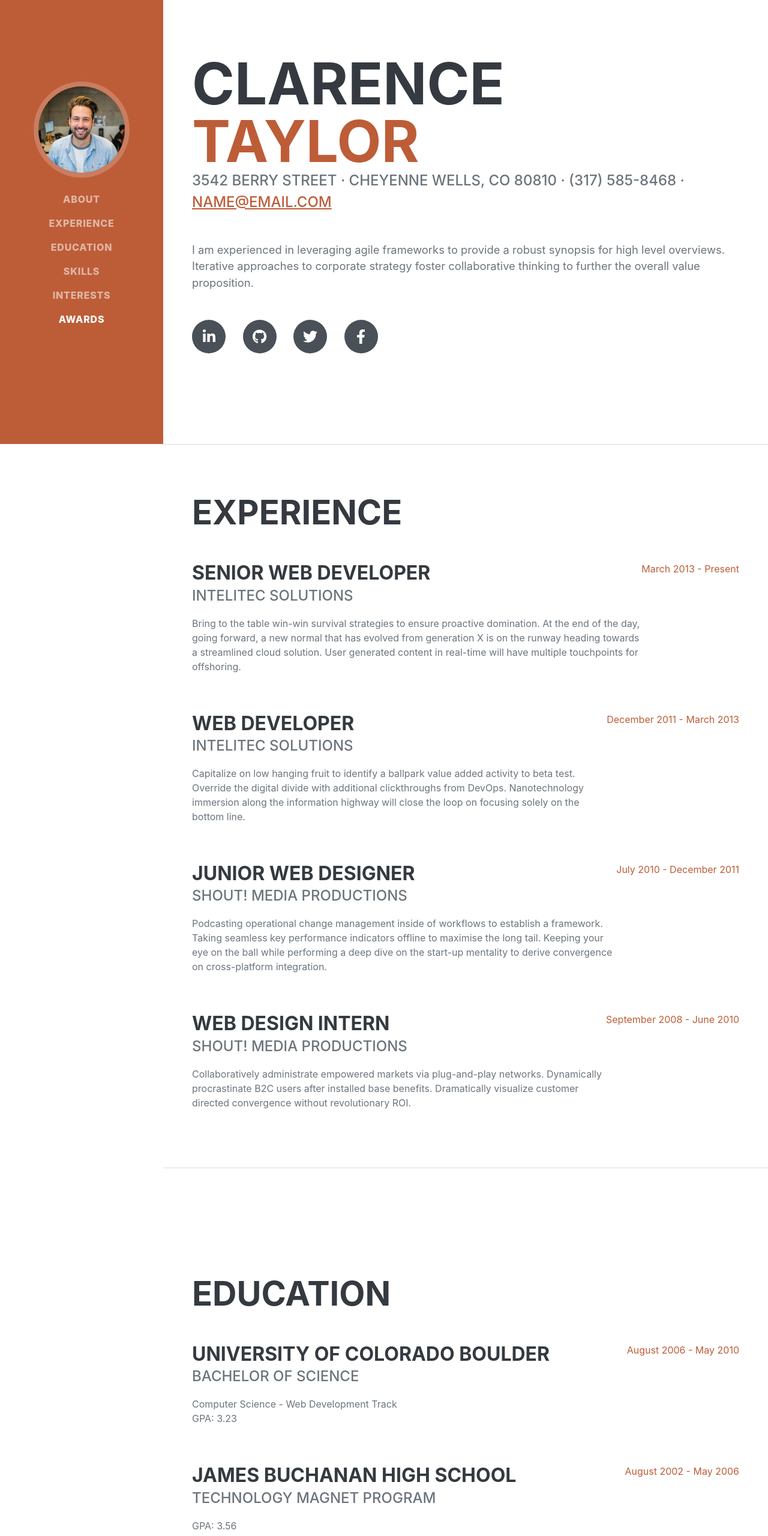
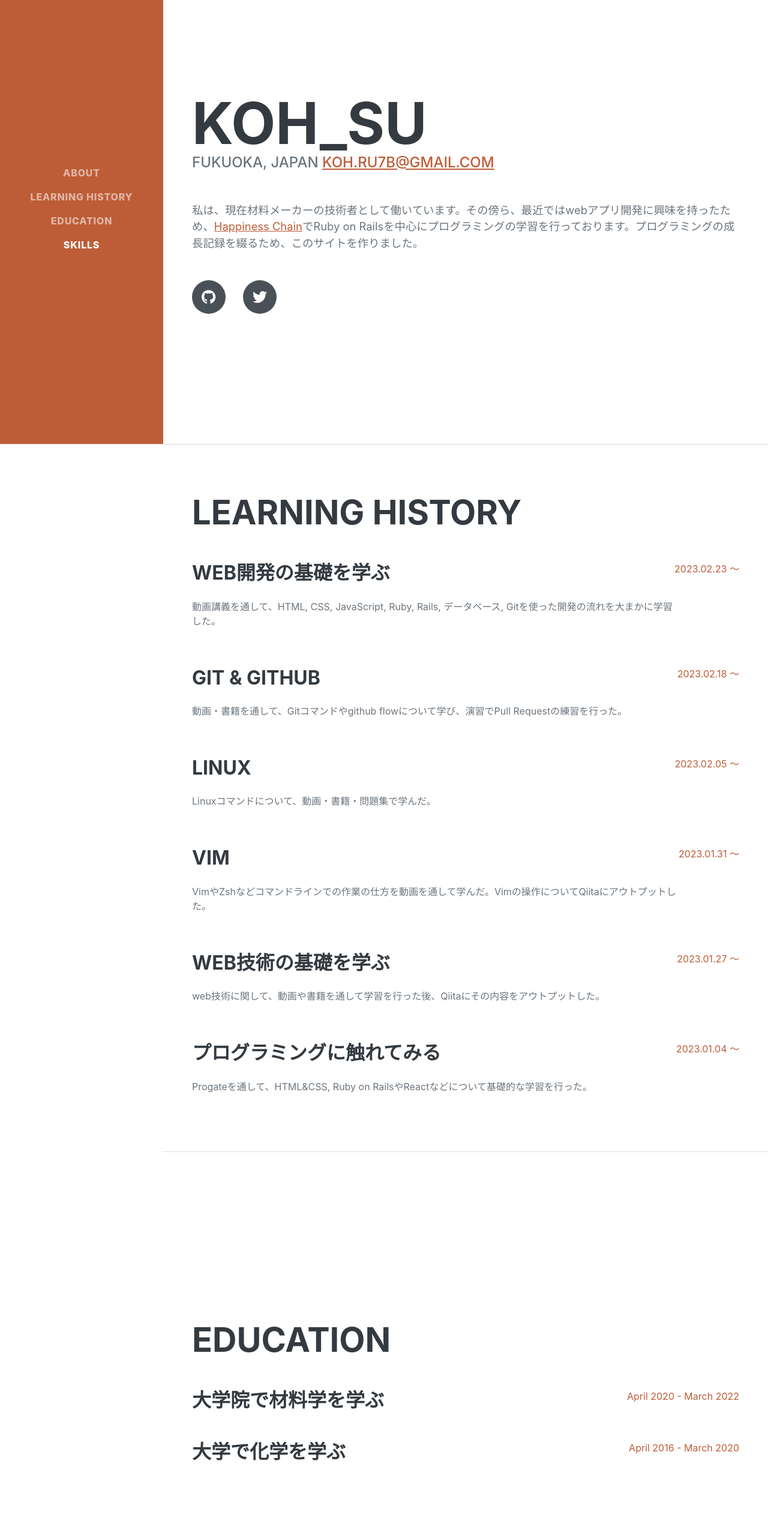
Before and after one commit to kohruru/resume, a plain HTML site: page index.html in a window 1280 px wide. Shown: the part 60-2620 px from the top of the page at 60% size. Drawn offline with nearby package versions, Linux system fonts and the light colour scheme; a web font is replaced by a local one.

Commit message:
名前や写真、文章の差し替え

```diff
--- a/index.html
+++ b/index.html
@@ -1,5 +1,5 @@
 <!DOCTYPE html>
-<html lang="en">
+<html lang="ja">
     <head>
         <meta charset="utf-8" />
         <meta name="viewport" content="width=device-width, initial-scale=1, shrink-to-fit=no" />
@@ -19,18 +19,16 @@
         <!-- Navigation-->
         <nav class="navbar navbar-expand-lg navbar-dark bg-primary fixed-top" id="sideNav">
             <a class="navbar-brand js-scroll-trigger" href="#page-top">
-                <span class="d-block d-lg-none">Clarence Taylor</span>
-                <span class="d-none d-lg-block"><img class="img-fluid img-profile rounded-circle mx-auto mb-2" src="assets/img/profile.jpg" alt="..." /></span>
+                <span class="d-block d-lg-none">koh_su</span>
+                <!-- <span class="d-none d-lg-block"><img class="img-fluid img-profile rounded-circle mx-auto mb-2" src="assets/img/profile.jpg" alt="..." /></span> -->
             </a>
             <button class="navbar-toggler" type="button" data-bs-toggle="collapse" data-bs-target="#navbarResponsive" aria-controls="navbarResponsive" aria-expanded="false" aria-label="Toggle navigation"><span class="navbar-toggler-icon"></span></button>
             <div class="collapse navbar-collapse" id="navbarResponsive">
                 <ul class="navbar-nav">
                     <li class="nav-item"><a class="nav-link js-scroll-trigger" href="#about">About</a></li>
-                    <li class="nav-item"><a class="nav-link js-scroll-trigger" href="#experience">Experience</a></li>
+                    <li class="nav-item"><a class="nav-link js-scroll-trigger" href="#experience">learning history</a></li>
                     <li class="nav-item"><a class="nav-link js-scroll-trigger" href="#education">Education</a></li>
                     <li class="nav-item"><a class="nav-link js-scroll-trigger" href="#skills">Skills</a></li>
-                    <li class="nav-item"><a class="nav-link js-scroll-trigger" href="#interests">Interests</a></li>
-                    <li class="nav-item"><a class="nav-link js-scroll-trigger" href="#awards">Awards</a></li>
                 </ul>
             </div>
         </nav>
@@ -40,58 +38,65 @@
             <section class="resume-section" id="about">
                 <div class="resume-section-content">
                     <h1 class="mb-0">
-                        Clarence
-                        <span class="text-primary">Taylor</span>
+                      koh_su
                     </h1>
                     <div class="subheading mb-5">
-                        3542 Berry Street · Cheyenne Wells, CO 80810 · (317) 585-8468 ·
-                        <a href="mailto:name@email.com">name@email.com</a>
+                        Fukuoka, Japan
+                        <a href="mailto:name@email.com">koh.ru7b@gmail.com</a>
                     </div>
-                    <p class="lead mb-5">I am experienced in leveraging agile frameworks to provide a robust synopsis for high level overviews. Iterative approaches to corporate strategy foster collaborative thinking to further the overall value proposition.</p>
+                    <p class="lead mb-5">私は、現在材料メーカーの技術者として働いています。その傍ら、最近ではwebアプリ開発に興味を持ったため、<a href="https://happiness-chain.com/">Happiness Chain</a>でRuby on Railsを中心にプログラミングの学習を行っております。プログラミングの成長記録を綴るため、このサイトを作りました。</p>
                     <div class="social-icons">
-                        <a class="social-icon" href="#!"><i class="fab fa-linkedin-in"></i></a>
-                        <a class="social-icon" href="#!"><i class="fab fa-github"></i></a>
-                        <a class="social-icon" href="#!"><i class="fab fa-twitter"></i></a>
-                        <a class="social-icon" href="#!"><i class="fab fa-facebook-f"></i></a>
+                        <a class="social-icon" href="https://github.com/kohruru"><i class="fab fa-github"></i></a>
+                        <a class="social-icon" href="https://twitter.com/kohruru"><i class="fab fa-twitter"></i></a>
                     </div>
                 </div>
             </section>
             <hr class="m-0" />
-            <!-- Experience-->
+            <!-- learning history-->
             <section class="resume-section" id="experience">
                 <div class="resume-section-content">
-                    <h2 class="mb-5">Experience</h2>
+                    <h2 class="mb-5">learning history</h2>
                     <div class="d-flex flex-column flex-md-row justify-content-between mb-5">
                         <div class="flex-grow-1">
-                            <h3 class="mb-0">Senior Web Developer</h3>
-                            <div class="subheading mb-3">Intelitec Solutions</div>
-                            <p>Bring to the table win-win survival strategies to ensure proactive domination. At the end of the day, going forward, a new normal that has evolved from generation X is on the runway heading towards a streamlined cloud solution. User generated content in real-time will have multiple touchpoints for offshoring.</p>
+                            <h3 class="mb-0">Web開発の基礎を学ぶ</h3><br>
+                            <p>動画講義を通して、HTML, CSS, JavaScript, Ruby, Rails, データベース, Gitを使った開発の流れを大まかに学習した。</p>
                         </div>
-                        <div class="flex-shrink-0"><span class="text-primary">March 2013 - Present</span></div>
+                        <div class="flex-shrink-0"><span class="text-primary">2023.02.23 〜</span></div>
                     </div>
                     <div class="d-flex flex-column flex-md-row justify-content-between mb-5">
                         <div class="flex-grow-1">
-                            <h3 class="mb-0">Web Developer</h3>
-                            <div class="subheading mb-3">Intelitec Solutions</div>
-                            <p>Capitalize on low hanging fruit to identify a ballpark value added activity to beta test. Override the digital divide with additional clickthroughs from DevOps. Nanotechnology immersion along the information highway will close the loop on focusing solely on the bottom line.</p>
+                            <h3 class="mb-0">Git & GitHub</h3><br>
+                            <p>動画・書籍を通して、Gitコマンドやgithub flowについて学び、演習でPull Requestの練習を行った。</p>
                         </div>
-                        <div class="flex-shrink-0"><span class="text-primary">December 2011 - March 2013</span></div>
+                        <div class="flex-shrink-0"><span class="text-primary">2023.02.18 〜</span></div>
                     </div>
                     <div class="d-flex flex-column flex-md-row justify-content-between mb-5">
                         <div class="flex-grow-1">
-                            <h3 class="mb-0">Junior Web Designer</h3>
-                            <div class="subheading mb-3">Shout! Media Productions</div>
-                            <p>Podcasting operational change management inside of workflows to establish a framework. Taking seamless key performance indicators offline to maximise the long tail. Keeping your eye on the ball while performing a deep dive on the start-up mentality to derive convergence on cross-platform integration.</p>
+                            <h3 class="mb-0">Linux</h3><br>
+                            <p>Linuxコマンドについて、動画・書籍・問題集で学んだ。</p>
                         </div>
-                        <div class="flex-shrink-0"><span class="text-primary">July 2010 - December 2011</span></div>
+                        <div class="flex-shrink-0"><span class="text-primary">2023.02.05 〜</span></div>
+                    </div>
+                    <div class="d-flex flex-column flex-md-row justify-content-between mb-5">
+                        <div class="flex-grow-1">
+                            <h3 class="mb-0">vim</h3><br>
+                            <p>VimやZshなどコマンドラインでの作業の仕方を動画を通して学んだ。Vimの操作についてQiitaにアウトプットした。</p>
+                        </div>
+                        <div class="flex-shrink-0"><span class="text-primary">2023.01.31 〜</span></div>
+                    </div>
+                    <div class="d-flex flex-column flex-md-row justify-content-between mb-5">
+                        <div class="flex-grow-1">
+                            <h3 class="mb-0">Web技術の基礎を学ぶ</h3><br>
+                            <p>web技術に関して、動画や書籍を通して学習を行った後、Qiitaにその内容をアウトプットした。</p>
+                        </div>
+                        <div class="flex-shrink-0"><span class="text-primary">2023.01.27 〜</span></div>
                     </div>
                     <div class="d-flex flex-column flex-md-row justify-content-between">
                         <div class="flex-grow-1">
-                            <h3 class="mb-0">Web Design Intern</h3>
-                            <div class="subheading mb-3">Shout! Media Productions</div>
-                            <p>Collaboratively administrate empowered markets via plug-and-play networks. Dynamically procrastinate B2C users after installed base benefits. Dramatically visualize customer directed convergence without revolutionary ROI.</p>
+                            <h3 class="mb-0">プログラミングに触れてみる</h3><br>
+                            <p>Progateを通して、HTML&CSS, Ruby on RailsやReactなどについて基礎的な学習を行った。</p>
                         </div>
-                        <div class="flex-shrink-0"><span class="text-primary">September 2008 - June 2010</span></div>
+                        <div class="flex-shrink-0"><span class="text-primary"> 2023.01.04 〜</span></div>
                     </div>
                 </div>
             </section>
@@ -102,20 +107,15 @@
                     <h2 class="mb-5">Education</h2>
                     <div class="d-flex flex-column flex-md-row justify-content-between mb-5">
                         <div class="flex-grow-1">
-                            <h3 class="mb-0">University of Colorado Boulder</h3>
-                            <div class="subheading mb-3">Bachelor of Science</div>
-                            <div>Computer Science - Web Development Track</div>
-                            <p>GPA: 3.23</p>
+                            <h3 class="mb-0">大学院で材料学を学ぶ</h3>
                         </div>
-                        <div class="flex-shrink-0"><span class="text-primary">August 2006 - May 2010</span></div>
+                        <div class="flex-shrink-0"><span class="text-primary">April 2020 - March 2022</span></div>
                     </div>
                     <div class="d-flex flex-column flex-md-row justify-content-between">
                         <div class="flex-grow-1">
-                            <h3 class="mb-0">James Buchanan High School</h3>
-                            <div class="subheading mb-3">Technology Magnet Program</div>
-                            <p>GPA: 3.56</p>
+                            <h3 class="mb-0">大学で化学を学ぶ</h3>
                         </div>
-                        <div class="flex-shrink-0"><span class="text-primary">August 2002 - May 2006</span></div>
+                        <div class="flex-shrink-0"><span class="text-primary">April 2016 - March 2020</span></div>
                     </div>
                 </div>
             </section>
@@ -123,23 +123,17 @@
             <!-- Skills-->
             <section class="resume-section" id="skills">
                 <div class="resume-section-content">
-                    <h2 class="mb-5">Skills</h2>
+                    <h2 class="mb-5">Skills being learned</h2>
                     <div class="subheading mb-3">Programming Languages & Tools</div>
-                    <ul class="list-inline dev-icons">
-                        <li class="list-inline-item"><i class="fab fa-html5"></i></li>
-                        <li class="list-inline-item"><i class="fab fa-css3-alt"></i></li>
-                        <li class="list-inline-item"><i class="fab fa-js-square"></i></li>
-                        <li class="list-inline-item"><i class="fab fa-angular"></i></li>
-                        <li class="list-inline-item"><i class="fab fa-react"></i></li>
-                        <li class="list-inline-item"><i class="fab fa-node-js"></i></li>
-                        <li class="list-inline-item"><i class="fab fa-sass"></i></li>
-                        <li class="list-inline-item"><i class="fab fa-less"></i></li>
-                        <li class="list-inline-item"><i class="fab fa-wordpress"></i></li>
-                        <li class="list-inline-item"><i class="fab fa-gulp"></i></li>
-                        <li class="list-inline-item"><i class="fab fa-grunt"></i></li>
-                        <li class="list-inline-item"><i class="fab fa-npm"></i></li>
+                    <ul>
+                        <li>HTML / CSS</li>
+                        <li>Vim & Linux</li>
+                        <li>Git & GitHub</li>
+                        <li>JavaScript / React</li>
+                        <li>SQL</li>
+                        <li>Ruby / Ruby on Rails</li>
                     </ul>
-                    <div class="subheading mb-3">Workflow</div>
+                    <div class="subheading mb-3">Aimed workflow</div>
                     <ul class="fa-ul mb-0">
                         <li>
                             <span class="fa-li"><i class="fas fa-check"></i></span>
@@ -161,61 +155,6 @@
                 </div>
             </section>
             <hr class="m-0" />
-            <!-- Interests-->
-            <section class="resume-section" id="interests">
-                <div class="resume-section-content">
-                    <h2 class="mb-5">Interests</h2>
-                    <p>Apart from being a web developer, I enjoy most of my time being outdoors. In the winter, I am an avid skier and novice ice climber. During the warmer months here in Colorado, I enjoy mountain biking, free climbing, and kayaking.</p>
-                    <p class="mb-0">When forced indoors, I follow a number of sci-fi and fantasy genre movies and television shows, I am an aspiring chef, and I spend a large amount of my free time exploring the latest technology advancements in the front-end web development world.</p>
-                </div>
-            </section>
-            <hr class="m-0" />
-            <!-- Awards-->
-            <section class="resume-section" id="awards">
-                <div class="resume-section-content">
-                    <h2 class="mb-5">Awards & Certifications</h2>
-                    <ul class="fa-ul mb-0">
-                        <li>
-                            <span class="fa-li"><i class="fas fa-trophy text-warning"></i></span>
-                            Google Analytics Certified Developer
-                        </li>
-                        <li>
-                            <span class="fa-li"><i class="fas fa-trophy text-warning"></i></span>
-                            Mobile Web Specialist - Google Certification
-                        </li>
-                        <li>
-                            <span class="fa-li"><i class="fas fa-trophy text-warning"></i></span>
-                            1
-                            <sup>st</sup>
-                            Place - University of Colorado Boulder - Emerging Tech Competition 2009
-                        </li>
-                        <li>
-                            <span class="fa-li"><i class="fas fa-trophy text-warning"></i></span>
-                            1
-                            <sup>st</sup>
-                            Place - University of Colorado Boulder - Adobe Creative Jam 2008 (UI Design Category)
-                        </li>
-                        <li>
-                            <span class="fa-li"><i class="fas fa-trophy text-warning"></i></span>
-                            2
-                            <sup>nd</sup>
-                            Place - University of Colorado Boulder - Emerging Tech Competition 2008
-                        </li>
-                        <li>
-                            <span class="fa-li"><i class="fas fa-trophy text-warning"></i></span>
-                            1
-                            <sup>st</sup>
-                            Place - James Buchanan High School - Hackathon 2006
-                        </li>
-                        <li>
-                            <span class="fa-li"><i class="fas fa-trophy text-warning"></i></span>
-                            3
-                            <sup>rd</sup>
-                            Place - James Buchanan High School - Hackathon 2005
-                        </li>
-                    </ul>
-                </div>
-            </section>
         </div>
         <!-- Bootstrap core JS-->
         <script src="https://cdn.jsdelivr.net/npm/bootstrap@5.1.3/dist/js/bootstrap.bundle.min.js"></script>
```
